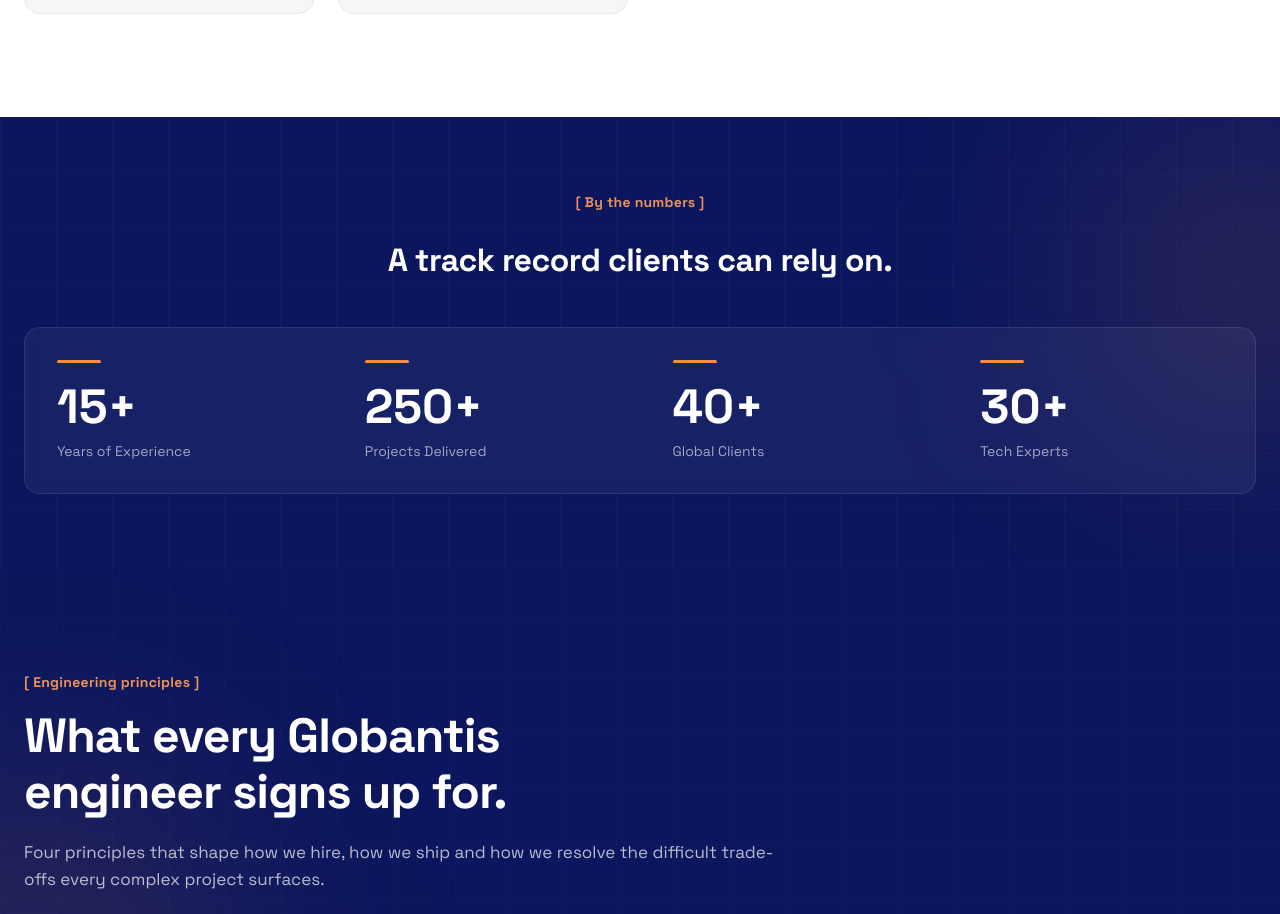
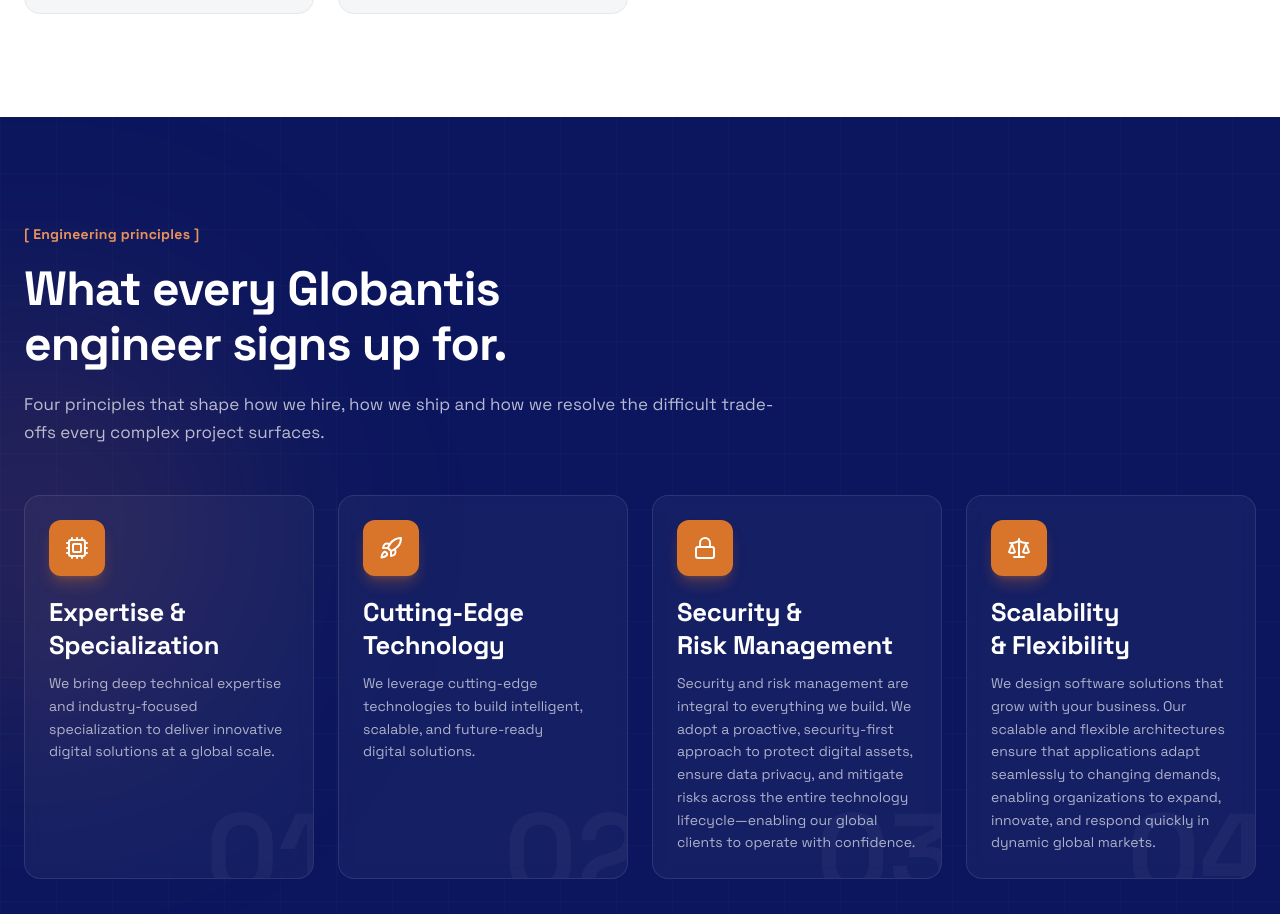
Before and after one commit to globantislabs/globantislabs-web, a Next.js app: page /why-choose-us in a window 1280 px wide. Shown: the part 2709-3623 px from the top of the page. Built offline with nearby package versions, Linux system fonts and the light colour scheme; no server answers.

Commit message:
remove: delete 'By the numbers' stats band from Why Choose Us

```diff
--- a/src/app/(pages)/why-choose-us/page.tsx
+++ b/src/app/(pages)/why-choose-us/page.tsx
@@ -27,7 +27,6 @@
   whyChooseComparison,
   whyChooseFAQ,
   whyFeatures,
-  stats,
   valueTags,
 } from "@/lib/site-data";
 
@@ -243,45 +242,6 @@
         </div>
       </section>
 
-      {/* ============ 3. Stats band — engineering outcomes ============ */}
-      <section className="relative overflow-hidden bg-ink py-section-sm text-white">
-        <div aria-hidden className="absolute inset-0 grid-pattern opacity-40" />
-        <div
-          aria-hidden
-          className="absolute -right-32 top-0 h-80 w-80 rounded-full bg-flame/15 blur-[120px]"
-        />
-        <div className="container-site relative">
-          <Reveal>
-            <div className="mx-auto mb-12 max-w-2xl text-center">
-              <span className="section-label !text-brand-light">
-                [ By the numbers ]
-              </span>
-              <h2 className="mt-3 text-display-md font-bold text-white">
-                A track record clients can rely on.
-              </h2>
-            </div>
-          </Reveal>
-          <div className="grid grid-cols-2 gap-px overflow-hidden rounded-2xl border border-white/10 bg-white/5 backdrop-blur lg:grid-cols-4">
-            {stats.map((s, i) => (
-              <Reveal
-                key={s.label}
-                delay={Math.min(i * 0.08, 0.32)}
-                className="h-full"
-              >
-                <div className="flex h-full flex-col gap-2 p-6 sm:p-8">
-                  <div aria-hidden className="rule-flame" />
-                  <div className="mt-3 font-mono text-4xl font-bold leading-none text-white sm:text-5xl">
-                    {s.value}
-                  </div>
-                  <div className="mt-1 text-xs leading-tight text-white/60 sm:text-sm">
-                    {s.label}
-                  </div>
-                </div>
-              </Reveal>
-            ))}
-          </div>
-        </div>
-      </section>
 
       {/* ============ 5. Engineering principles — navy glass cards ============ */}
       <section className="relative overflow-hidden bg-ink py-section-md text-white">
```
